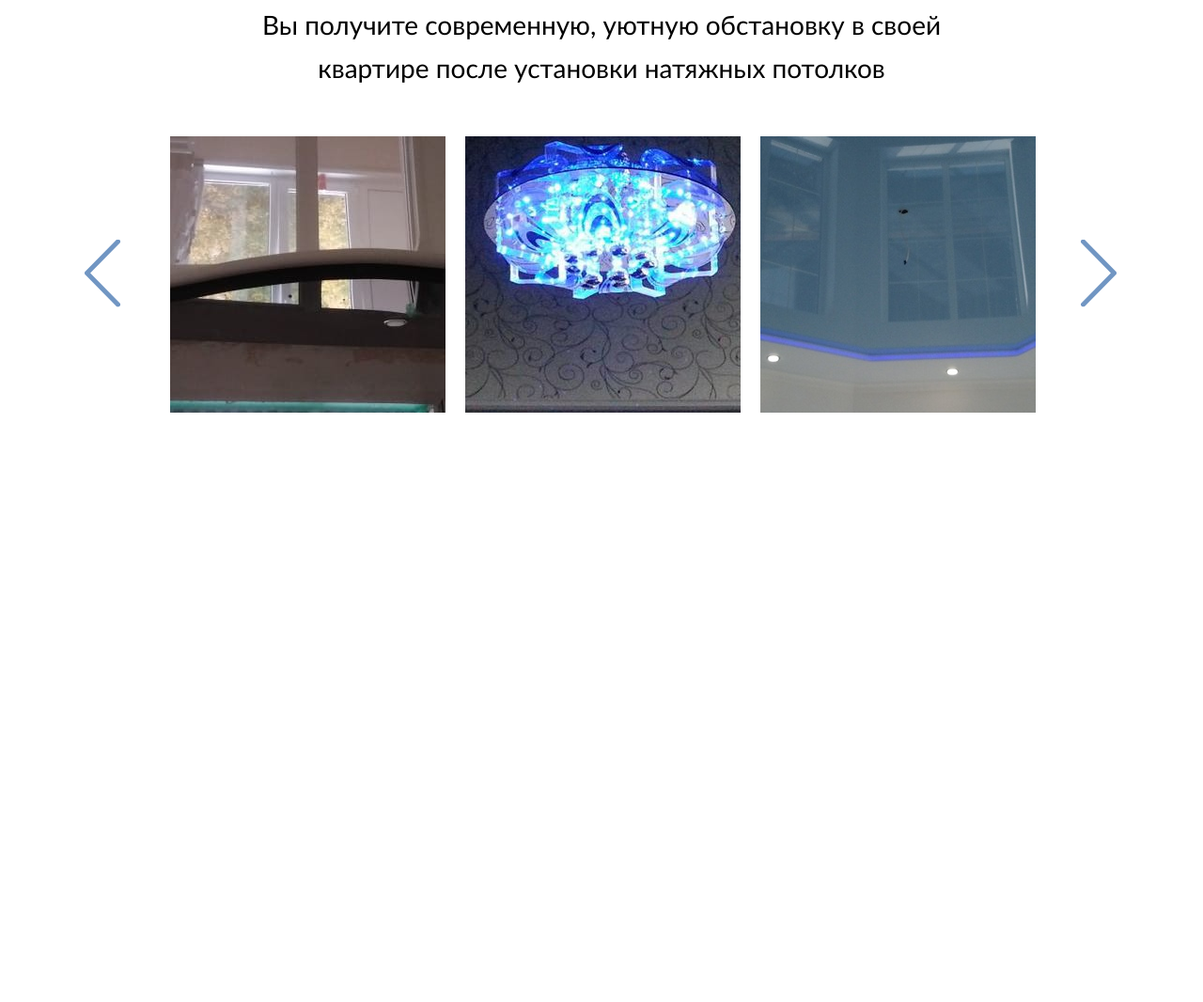
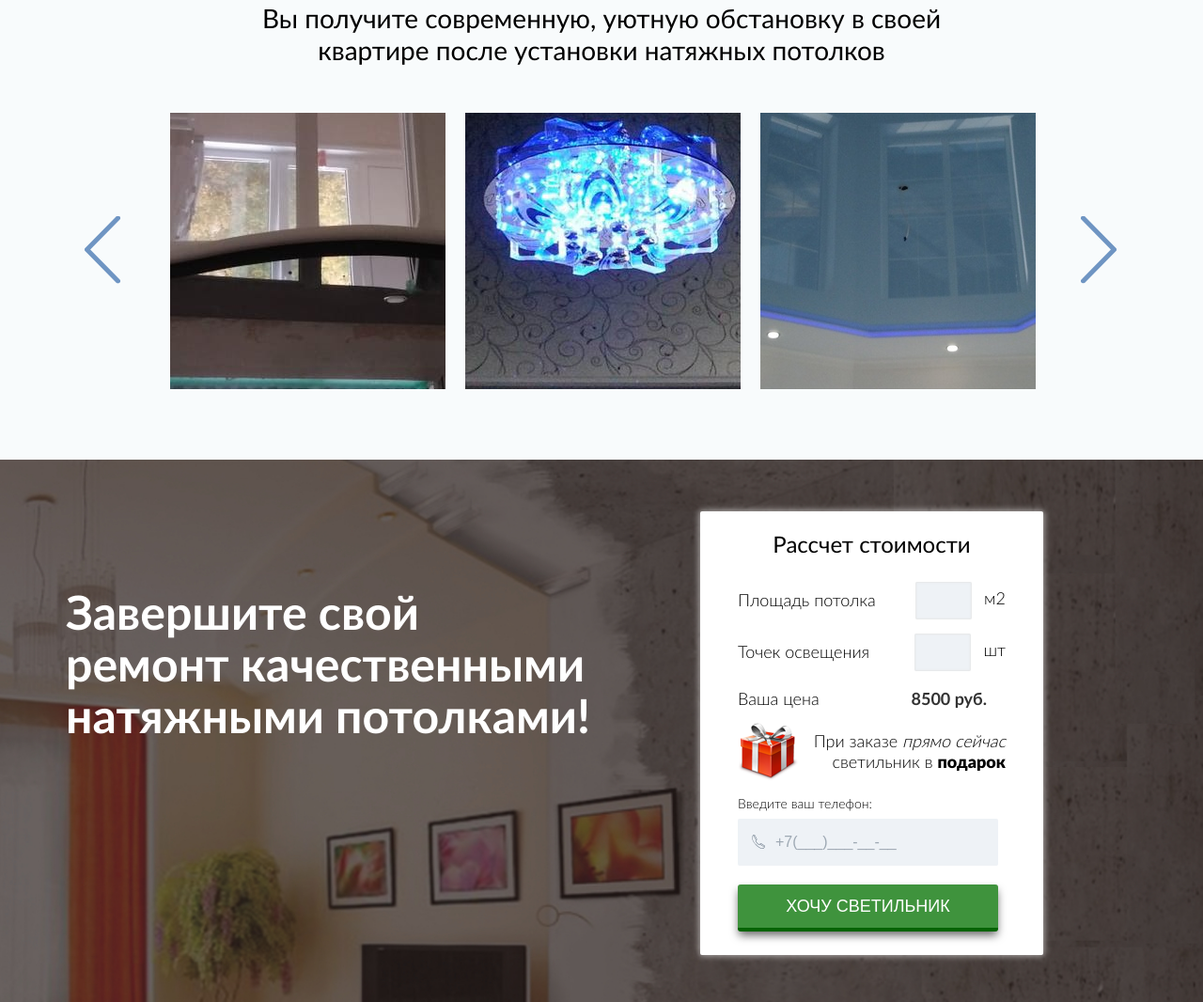
Before and after one commit to nikita082000/ceiling, a website: page app/index.html in a window 1280 px wide. Shown: the part 1236-2302 px from the top of the page at 94% size. Before the commit the page ends 1750 px from the top, so only its background shows below. Drawn offline with Linux system fonts and the light colour scheme; some packages are replaced by stand-ins of ours; a script that the page names is missing; a web font is replaced by a local one.

Commit message:
makeup final repair form section

```diff
--- a/app/index.html
+++ b/app/index.html
@@ -127,15 +127,7 @@
     </div>
   </div>
 </section>
-<!-- <div id="lightgallery">
-  <a href="img/img1.jpg">
-      <img src="img/thumb1.jpg" />
-  </a>
-  <a href="img/img2.jpg">
-      <img src="img/thumb2.jpg" />
-  </a>
-  ...
-</div> -->
+
 <section class="what-get">
   <div class="container">
     <div class="what-get-title text-center"> Вы получите современную, уютную обстановку в своей квартире
@@ -182,6 +174,54 @@
   </div>
 </section>
 
+<section class="final-repairs">
+  <div class="container">
+    <div class="final-repairs-form">
+      <h4 class="final-repairs-title">Завершите свой
+    ремонт качественными
+    натяжными потолками!</h4>
+      <div class="form-wrapper">
+        <div class="form-wrapper-title text-center">Рассчет стоимости</div>
+        <form action="" class="">
+          <div class="form-calculator">
+            <div class="form-calculator-group">
+              <span>Площадь потолка</span>
+              <input type="text">
+              <label for="">м2</label>
+            </div>
+
+            <div class="form-calculator-group">
+              <span>Точек освещения</span>
+              <input type="text">
+              <label for="">шт</label>
+            </div>
+
+            <div class="form-calculator-group">
+              <span>Ваша цена</span>
+              <p class="form-calculator-group-result">8500 руб.</p>
+            </div>
+
+            <div class="form-calculator-gift">
+              <img src="img/present.png" alt="">
+              <p>При заказе <i>прямо сейчас</i>
+светильник в <span>подарок</span></p>
+            </div>
+
+          </div>
+
+          <div class="form-group">
+            <label >Введите ваш телефон:</label>
+            <input placeholder="+7(___)___-__-__" name="phone" >
+          </div>
+
+          <button class="btn-green btn-green-lg">хочу светильник</button>
+
+        </form>
+      </div>
+    </div>
+  </div>
+</section>
+
 	<link rel="stylesheet" href="css/main.min.css">
   <script src="js/jquery-2.2.3.min.js"></script>
   <script src="https://cdnjs.cloudflare.com/ajax/libs/lightgallery/1.3.2/js/lightgallery.js"></script>
--- a/app/sass/_advantages.scss
+++ b/app/sass/_advantages.scss
@@ -34,90 +34,3 @@
     }
   }
 }
-
-.what-get {
-  padding-bottom: 70px;
-  padding-top: 60px;
-  &-title {
-    font-size: 28px;
-    font-weight: 400;
-    color: black;
-    padding-bottom: 45px;
-    max-width: 845px;
-    margin: 0 auto;
-  }
-  &-slider {
-    max-width: 940px;
-    margin: 0 auto;
-    .slick-slide img {
-      margin: 0 auto;
-      width: 293px;
-      height: 294px;
-      object-fit: none;
-    }
-    .slick-slide {
-      outline: none;
-    }
-    .slick-list {
-      padding: 5px 0;
-    }
-    .slick-next {
-      height: auto;
-      right: -60px;
-      &:before {
-        content: url(../img/icon/slider-arrow-right.svg);
-
-      }
-    }
-
-    .slick-prev {
-      height: auto;
-      left: -80px;
-      &:before {
-        content: url(../img/icon/slider-arrow-left.svg);
-
-      }
-    }
-    &-item {
-      position: relative;
-      cursor: pointer;
-      &:hover {
-        .what-get-slider-overlay {
-          visibility: visible;
-        }
-      }
-    }
-    &-overlay {
-      text-align: center;
-      position: absolute;
-      height: 100%;
-      width: 100%;
-      display: block;
-      left: 50%;
-      top: 50%;
-      transform: translate(-50%, -50%);
-      max-width: 294px;
-      background-color: rgba(255,255,255,.5);
-      display: flex;
-      justify-content: center;
-      align-items: flex-end;
-      visibility: hidden;
-      &:after {
-        content: url('../img/icon/slider-zoom.svg');
-        position: absolute;
-        top: 50%;
-        left: 50%;
-        transform: translate(-50%, -50%);
-      }
-      &:hover {
-        box-shadow: 0 0 9px 1px rgba(0, 0, 0, 0.3);
-      }
-      span {
-        color: black;
-        font-size: 22px;
-        font-weight: 400;
-        padding-bottom: 30px;
-      }
-    }
-  }
-}
--- a/app/sass/_forms.scss
+++ b/app/sass/_forms.scss
@@ -1,5 +1,6 @@
 .form-wrapper {
   max-width: 365px;
+  width: 100%;
   box-shadow: 0 0 7px 1px rgba(255, 255, 255, 0.6);
   border-radius: 2px;
   background-color: white;
@@ -91,3 +92,55 @@
     background-position: 15px center;
   }
 }
+
+.form-calculator {
+  &-group {
+    display: flex;
+    align-items: center;
+    justify-content: space-between;
+    margin-top: 15px;
+    span {
+      font-size: 18px;
+      color: black;
+      font-weight: 300;
+      min-width: 175px;
+    }
+    input {
+      width: 60px;
+      height: 40px;
+      border: 0;
+      box-shadow: inset 0 0 2px 1px #e6e7e7;
+      border-radius: 2px;
+      background-color: #eef2f6;
+      outline: none;
+      font-size: 16px;
+      text-align: center;
+      font-weight: 700;
+    }
+    label {
+      font-size: 18px;
+      font-weight: 300;
+      color: black;
+    }
+    &-result {
+      font-size: 18px;
+      margin-right: 20px;
+      font-weight: 700;
+    }
+  }
+  &-gift {
+    display: flex;
+    align-items: center;
+    padding: 10px 0;
+    p {
+      font-size: 18px;
+      font-weight: 300;
+      color: black;
+      line-height: 1.2;
+      text-align: right;
+      span {
+        font-weight: 600;
+      }
+    }
+  }
+}
--- a/app/sass/_global.scss
+++ b/app/sass/_global.scss
@@ -1,6 +1,6 @@
 body {
   font-family: 'Lato';
-
+  margin-bottom: 1618px;
 }
 
 p {
@@ -34,6 +34,7 @@ ul {
     text-transform: uppercase;
     font-size: 18px;
     font-weight: 500;
+    margin-top: 20px;
   }
 
 }
--- /dev/null
+++ b/app/sass/_sections-form.scss
@@ -0,0 +1,23 @@
+.final-repairs {
+  background-image: url('../img/bg/final-repair.jpg');
+  background-repeat: no-repeat;
+  background-position: center;
+  background-size: cover;
+  padding-top: 55px;
+  padding-bottom: 50px;
+  &-title {
+    font-size: 50px;
+    color: white;
+    font-weight: 700;
+    max-width: 560px;
+    margin-top: 80px;
+  }
+  &-form {
+    margin-right: 100px;
+    display: flex;
+    justify-content: space-between;
+    .form-wrapper-title {
+      margin-bottom: 30px;
+    }
+  }
+}
--- /dev/null
+++ b/app/sass/_what-get.scss
@@ -0,0 +1,88 @@
+.what-get {
+  padding-bottom: 70px;
+  padding-top: 60px;
+  background-color: #f8fbfc;
+  &-title {
+    font-size: 28px;
+    font-weight: 400;
+    color: black;
+    padding-bottom: 45px;
+    max-width: 845px;
+    margin: 0 auto;
+    line-height: 1.2;
+  }
+  &-slider {
+    max-width: 940px;
+    margin: 0 auto;
+    .slick-slide img {
+      margin: 0 auto;
+      width: 293px;
+      height: 294px;
+      object-fit: none;
+    }
+    .slick-slide {
+      outline: none;
+    }
+    .slick-list {
+      padding: 5px 0;
+    }
+    .slick-next {
+      height: auto;
+      right: -60px;
+      &:before {
+        content: url(../img/icon/slider-arrow-right.svg);
+
+      }
+    }
+
+    .slick-prev {
+      height: auto;
+      left: -80px;
+      &:before {
+        content: url(../img/icon/slider-arrow-left.svg);
+
+      }
+    }
+    &-item {
+      position: relative;
+      cursor: pointer;
+      &:hover {
+        .what-get-slider-overlay {
+          visibility: visible;
+        }
+      }
+    }
+    &-overlay {
+      text-align: center;
+      position: absolute;
+      height: 100%;
+      width: 100%;
+      display: block;
+      left: 50%;
+      top: 50%;
+      transform: translate(-50%, -50%);
+      max-width: 294px;
+      background-color: rgba(255,255,255,.5);
+      display: flex;
+      justify-content: center;
+      align-items: flex-end;
+      visibility: hidden;
+      &:after {
+        content: url('../img/icon/slider-zoom.svg');
+        position: absolute;
+        top: 50%;
+        left: 50%;
+        transform: translate(-50%, -50%);
+      }
+      &:hover {
+        box-shadow: 0 0 9px 1px rgba(0, 0, 0, 0.3);
+      }
+      span {
+        color: black;
+        font-size: 22px;
+        font-weight: 400;
+        padding-bottom: 30px;
+      }
+    }
+  }
+}
--- a/app/sass/main.scss
+++ b/app/sass/main.scss
@@ -8,5 +8,7 @@
 @import "forms";
 @import "header";
 @import "advantages";
+@import "what-get";
+@import "sections-form";
 
 @import "media"; // Всегда в конце
```
Also changed, not shown: app/css/main.min.css, app/img/bg/final-repair.jpg (added), app/img/present.png (added).
